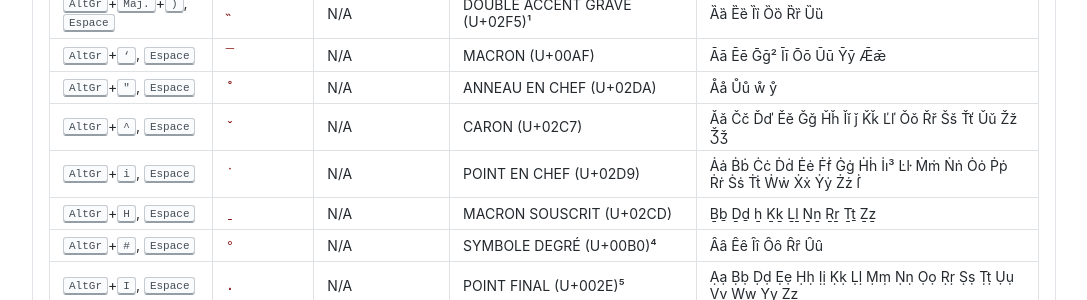
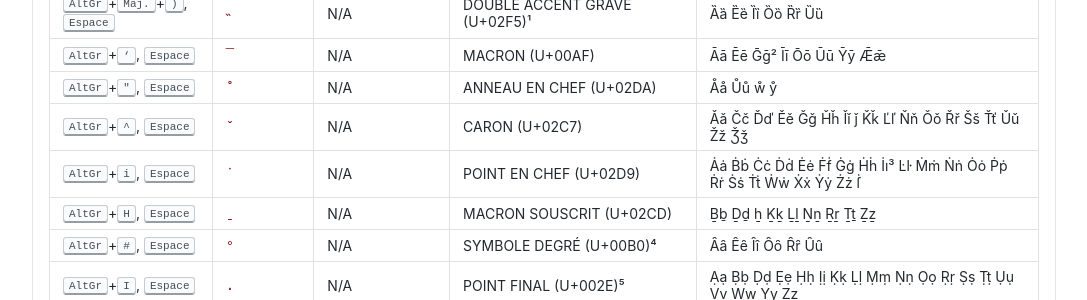
Before and after one commit to springcomp/optimized-azerty-win, a Jekyll site: the page built from index.md, in a window 1280 px wide and 900 px high, scrolled down 2671 px. Shown: the part 150-450 px from the top of the window, without its empty margins (96-1183 px from the left). Built offline with Jekyll 4.4.1, drawn with Linux system fonts in a browser that asks for light colours.

Commit message:
Added latin letters N with caron.

```diff
--- a/index.md
+++ b/index.md
@@ -83,7 +83,7 @@ Les accents et diacritiques présents sont référencés dans le tableau ci-dess
 | <kbd>AltGr</kbd>+<kbd>Maj.</kbd>+<kbd>)</kbd>, <kbd>Espace</kbd> | `˵` | N/A | DOUBLE ACCENT GRAVE (U+02F5)¹ | Ȁȁ Ȅȅ Ȉȉ Ȍȍ Ȑȑ Ȕȕ |
 | <kbd>AltGr</kbd>+<kbd>‘</kbd>, <kbd>Espace</kbd> | `¯` | N/A | MACRON (U+00AF) | Āā Ēē Ḡḡ² Īī Ōō Ūū Ȳȳ Ǣǣ |
 | <kbd>AltGr</kbd>+<kbd>"</kbd>, <kbd>Espace</kbd> | `˚` | N/A | ANNEAU EN CHEF (U+02DA) | Åå Ůů ẘ ẙ|
-| <kbd>AltGr</kbd>+<kbd>^</kbd>, <kbd>Espace</kbd> | `ˇ` | N/A | CARON (U+02C7) | Ǎǎ Čč Ďď Ěě Ǧǧ Ȟȟ Ǐǐ ǰ Ǩǩ Ľľ Ǒǒ Řř Šš Ťť Ǔǔ Žž Ǯǯ |
+| <kbd>AltGr</kbd>+<kbd>^</kbd>, <kbd>Espace</kbd> | `ˇ` | N/A | CARON (U+02C7) | Ǎǎ Čč Ďď Ěě Ǧǧ Ȟȟ Ǐǐ ǰ Ǩǩ Ľľ Ňň Ǒǒ Řř Šš Ťť Ǔǔ Žž Ǯǯ |
 | <kbd>AltGr</kbd>+<kbd>i</kbd>, <kbd>Espace</kbd> | `˙` | N/A | POINT EN CHEF (U+02D9) | Ȧȧ Ḃḃ Ċċ Ḋḋ Ėė Ḟḟ Ġġ Ḣḣ İı³ Ŀŀ Ṁṁ Ṅṅ Ȯȯ Ṗṗ Ṙṙ Ṡṡ Ṫṫ Ẇẇ Ẋẋ Ẏẏ Żż ẛ |
 | <kbd>AltGr</kbd>+<kbd>H</kbd>, <kbd>Espace</kbd> | `ˍ` | N/A | MACRON SOUSCRIT (U+02CD) | Ḇḇ Ḏḏ ẖ Ḵḵ Ḻḻ Ṉṉ Ṟṟ Ṯṯ Ẕẕ |
 | <kbd>AltGr</kbd>+<kbd>#</kbd>, <kbd>Espace</kbd> | `°` | N/A | SYMBOLE DEGRÉ (U+00B0)⁴ | Ȃȃ Ȇȇ Ȋȋ Ȏȏ Ȓȓ Ȗȗ|
```
